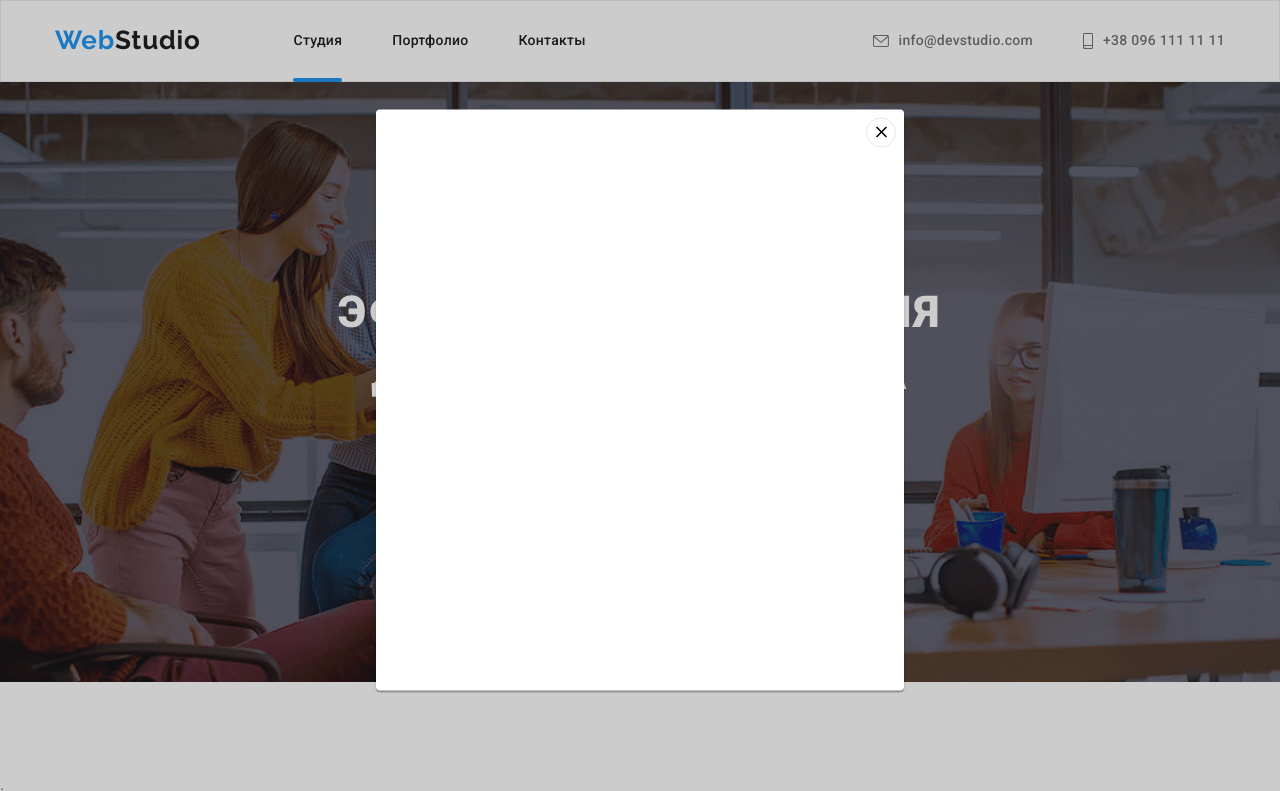
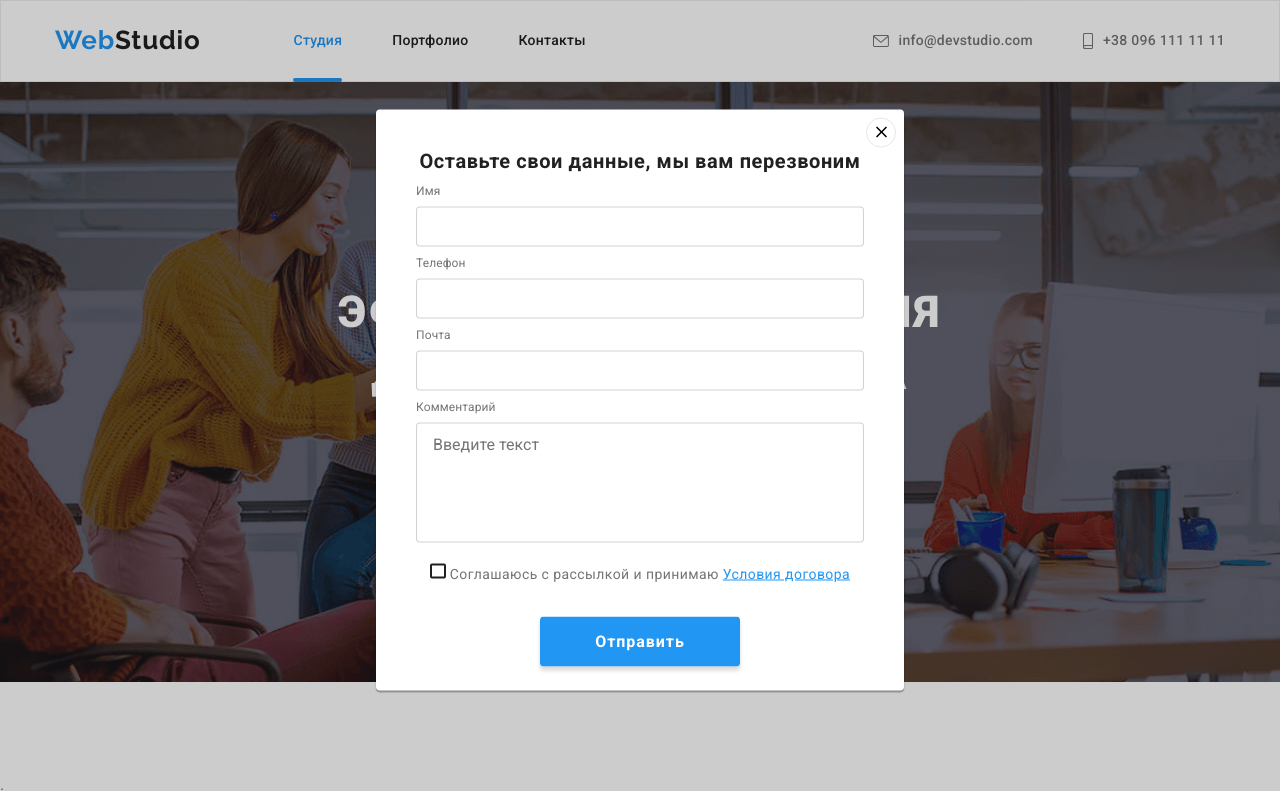
Before and after one commit to ViktoriiaKhimich/goit-markup-hw-06, a plain HTML site: page index.html in a window 1280 px wide. Both pictures are taken after a click on the button "Заказать услугу". Shown: the top 791 px of the page. Drawn offline with nearby package versions, Linux system fonts and the light colour scheme.

Commit message:
разметка модульного окна

```diff
--- a/index.html
+++ b/index.html
@@ -26,8 +26,14 @@
           >
 
           <ul class="nav-list list">
-            <li class="item link">
-              <a href="" class="link current-link">Студия</a>
+            <li class="item current-link">
+              <a
+                href="index.html"
+                class="link current"
+                target="_blank"
+                rel="noopener norefferer"
+                >Студия
+              </a>
             </li>
             <li class="item">
               <a
@@ -473,10 +479,10 @@
           <p class="call-to-action">Подпишитесь на рассылку</p>
 
           <form name="subscribe" action="" class="subscribe-form">
-            <label for=""></label>
             <input
               type="email"
               name="email"
+              id="email"
               placeholder="E-mail"
               class="subscribe-input"
             />
@@ -499,6 +505,63 @@
             <use href="./images/symbol-defs.svg#close"></use>
           </svg>
         </button>
+
+        <form class="modal-form">
+          <p class="modal-title">Оставьте свои данные, мы вам перезвоним</p>
+
+          <label for="name" class="label">Имя</label>
+          <div class="form-input">
+            <input type="text" name="user-name" id="name" class="label-input" />
+            <svg class="icon" width="12" height="12">
+              <use href="./images/symbol-defs.svg#person"></use>
+            </svg>
+          </div>
+
+          <label for="tel" class="label">Телефон</label>
+          <div class="form-input">
+            <input
+              type="tel"
+              name="tel"
+              id="tel"
+              class="label-input"
+              pattern="[0-9]{3}-[0-9]{3}-[0-9]{2}-[0-9]{2}"
+            />
+            <svg class="icon" width="13" height="13">
+              <use href="./images/symbol-defs.svg#telephone"></use>
+            </svg>
+          </div>
+
+          <label for="mail" class="label">Почта</label>
+          <div class="form-input">
+            <input type="email" name="email" id="mail" class="label-input" />
+            <svg class="icon" width="15" height="12">
+              <use href="./images/symbol-defs.svg#mail"></use>
+            </svg>
+          </div>
+
+          <label for="feedback" class="label">Комментарий</label>
+          <textarea
+            name="feedback"
+            id="feedback"
+            placeholder="Введите текст"
+            class="feedback-input"
+          ></textarea>
+
+          <div class="policy-box">
+            <input
+              type="checkbox"
+              name="user-policy"
+              value="agree"
+              id="policy"
+              class="agree-policy visually-hidden"
+            />
+            <label for="policy" class="label-agree-policy">
+              Соглашаюсь с рассылкой и принимаю <a href="">Условия договора</a>
+            </label>
+          </div>
+
+          <button type="submit" class="modal-submit-button">Отправить</button>
+        </form>
       </div>
     </div>
 
```
Also changed, not shown: portfolio.html (+40 -1 lines).
